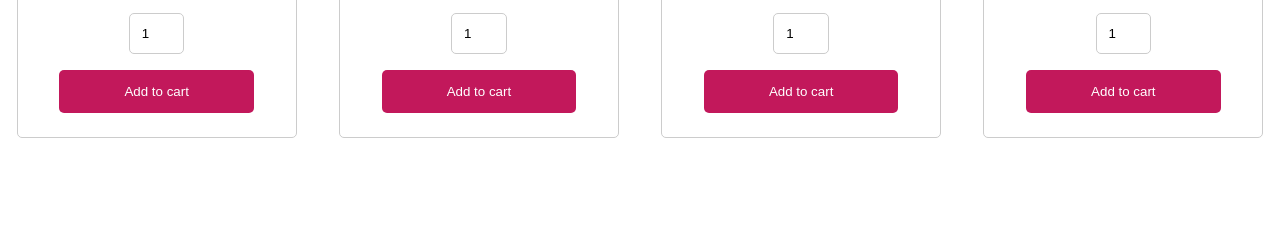
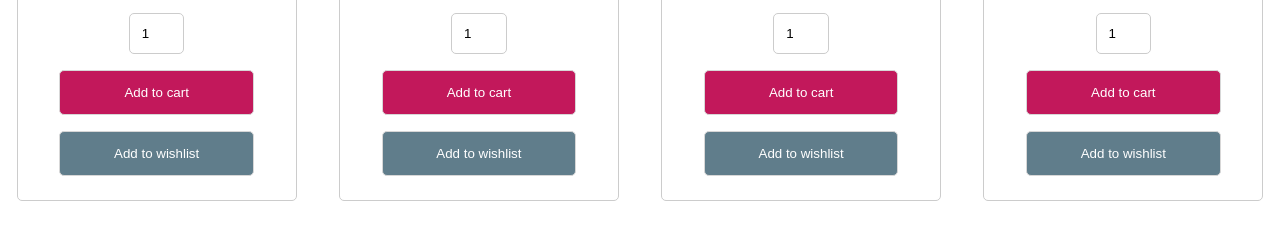
Before and after one commit to SouaadMa/ALX-mystore-app, an Angular app: page / in a window 1280 px wide. Shown: the part 518-744 px from the top of the page. Built offline with nearby package versions, Linux system fonts and the light colour scheme.

Commit message:
add: wishlist component + its routing

```diff
--- a/src/app/components/product-item/product-item.component.css
+++ b/src/app/components/product-item/product-item.component.css
@@ -35,11 +35,24 @@ input {
 
 .product-button {
   width: 70%;
-  background-color: #c2185b;
-  color: white;
   padding: 14px 20px;
   margin: 8px 0;
   border: none;
   border-radius: 5px;
   cursor: pointer;
+  border: 1px solid #d7d7d7;
 }
+
+.product-button:hover {
+  opacity: 0.8;
+}
+
+.add-to-cart {
+  background-color: #c2185b;
+  color: white;
+}
+
+.add-to-wishlist {
+  background-color: #607d8b;
+  color: white;
+}
--- a/src/app/components/product-item/product-item.component.html
+++ b/src/app/components/product-item/product-item.component.html
@@ -2,5 +2,7 @@
     <img class="product-image" src="{{product?.imageUrl}}" alt="{{product?.name}}">
     <span class="product-price">{{product?.price | currency}}</span>
     <input type="number" class="product-quantity" name="quantity" min="1" max="10" [defaultValue]="1">
-    <button class="product-button" (click)="addToCart(product)">Add to cart</button>
+    <button class="product-button add-to-cart" (click)="addToCart(product)">Add to cart</button>
+    <button class="product-button add-to-wishlist" (click)="addToWishList(product)">Add to wishlist</button>
+
 </p>
--- a/src/app/components/product-item/product-item.component.ts
+++ b/src/app/components/product-item/product-item.component.ts
@@ -22,4 +22,7 @@ export class ProductItemComponent {
     throw new Error('Method not implemented.');
   }
 
+  addToWishList(arg0: Product|null) {
+    throw new Error('Method not implemented.');
+  }
 }
```
